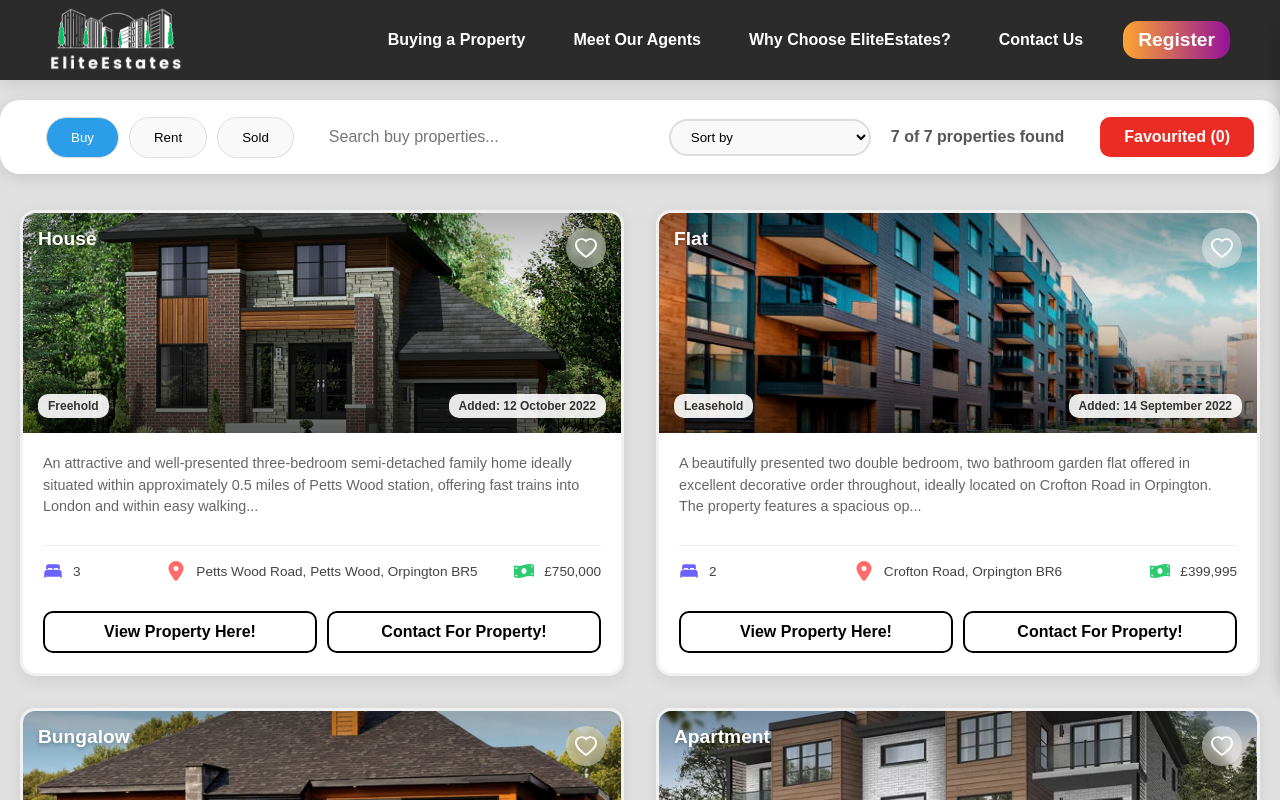
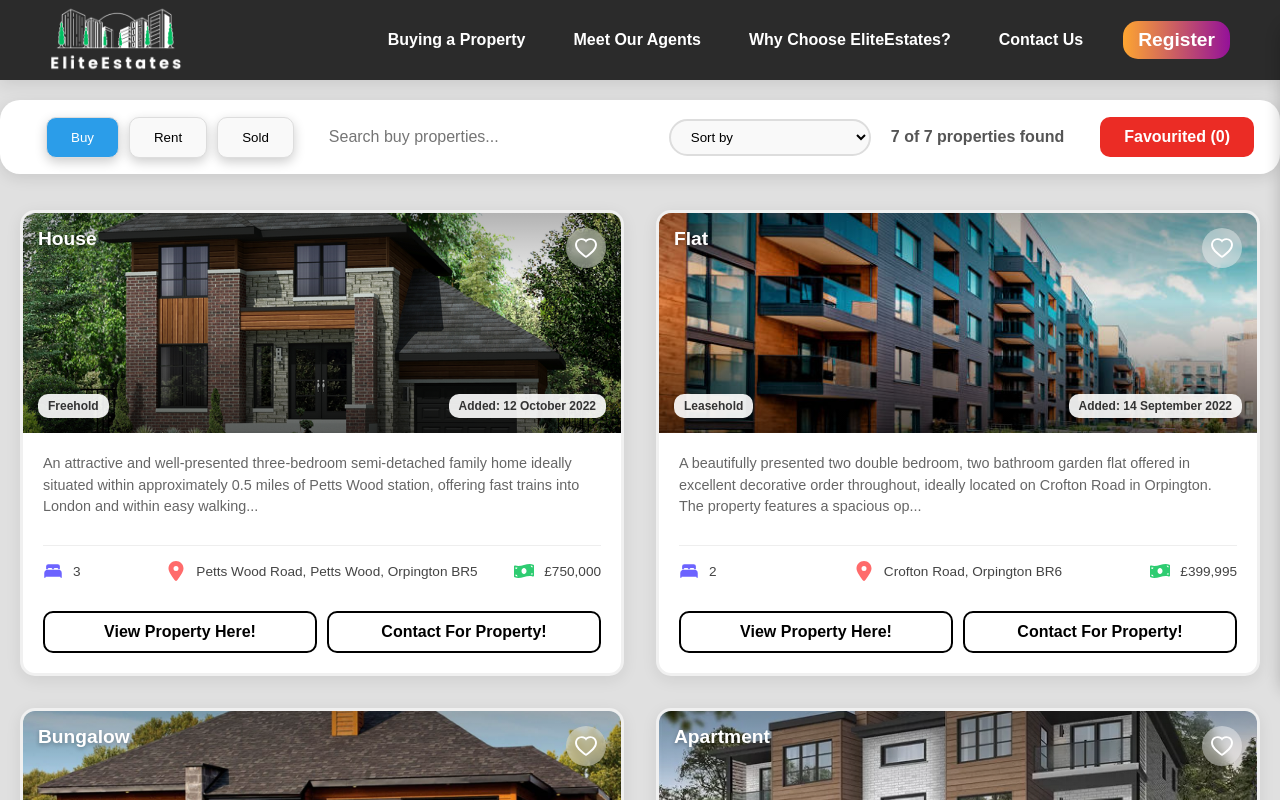
Before and after one commit to stoyan005/react-coursework, a React (Vite) app: page /buy in a window 1280 px wide. Shown: the top 800 px of the page. Built offline with nearby package versions, Linux system fonts and the light colour scheme; a web font is replaced by a local one.

Commit message:
changed some buttons

```diff
--- a/src/Components/Favourite/FavouritePanel.module.css
+++ b/src/Components/Favourite/FavouritePanel.module.css
@@ -74,6 +74,7 @@
 	font-size: 1rem;
 	border: none;
 	transition: all 0.3s ease;
+	box-shadow: 0 4px 12px rgba(0, 0, 0, 0.2);
 }
 
 .clear_button:hover {
--- a/src/Components/SearchMenu/SearchBar.module.css
+++ b/src/Components/SearchMenu/SearchBar.module.css
@@ -66,12 +66,13 @@
 
 .search_types button {
 	padding: 0.75rem 1.5rem;
-	border-radius: 50px;
+	border-radius: 10px;
 	border: 1px solid #ddd;
 	background-color: #f9f9f9;
 	font-weight: 500;
 	cursor: pointer;
 	transition: all 0.3s ease;
+	box-shadow: 0 4px 12px rgba(0, 0, 0, 0.2);
 }
 
 .search_types button:hover {
```
